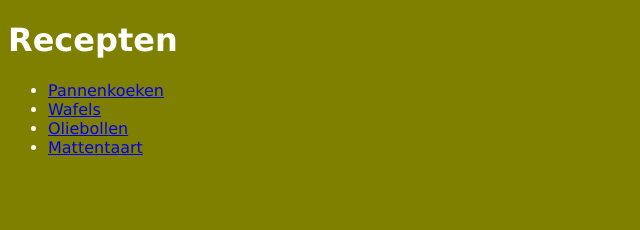
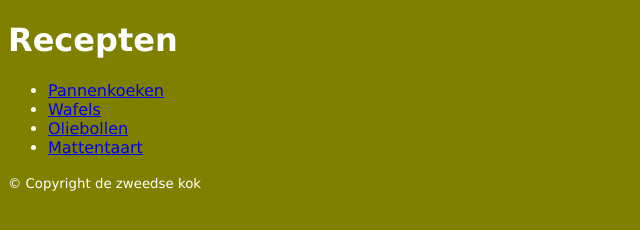
Before and after one commit to Joeki84/recepten, a plain HTML site: page index.html in a window 1280 px wide. Shown: the whole page, without its empty margins (0-640 px from the left). Drawn offline with Linux system fonts and the light colour scheme.

```diff
--- a/index.html
+++ b/index.html
@@ -15,5 +15,10 @@
 			<li><a href="mattentaarten.html">Mattentaart</a></li>
 		</ul>
 	</nav>
+	<footer>
+		<small>
+			&copy; Copyright de zweedse kok
+		</small>
+	</footer>
 </body>
 </html>
```
